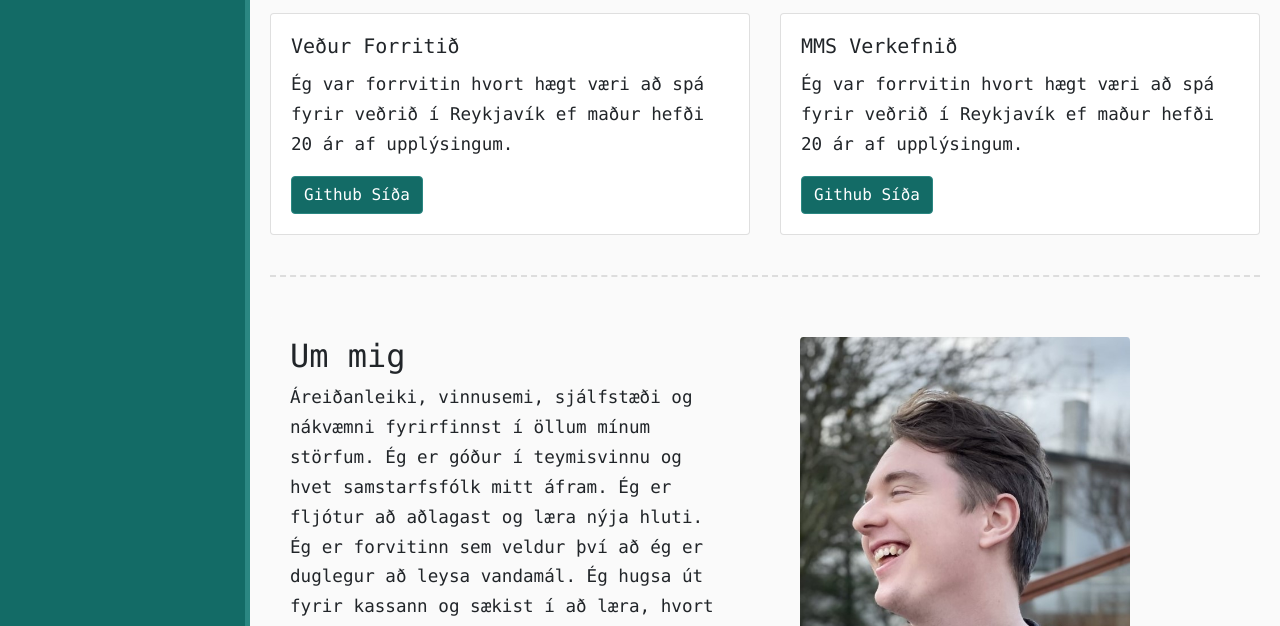
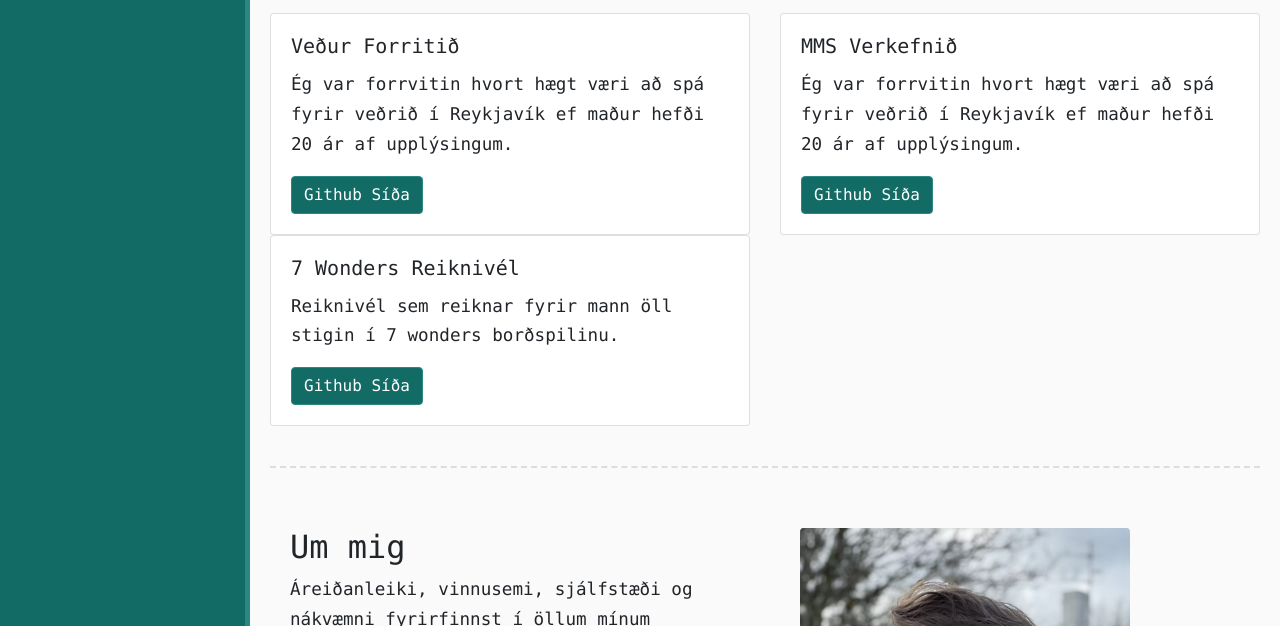
Before and after one commit to IceJonas/JonasPortfolio, a plain HTML site: page index.html in a window 1280 px wide. Shown: the part 563-1189 px from the top of the page. Drawn offline with nearby package versions, Linux system fonts and the light colour scheme.

Commit message:
20.03 extra project

```diff
--- a/index.html
+++ b/index.html
@@ -85,6 +85,14 @@
 							<div class="card-body">
 								<h5 class="card-title">MMS Verkefnið</h5>
 								<p class="card-text">Ég var forrvitin hvort hægt væri að spá fyrir veðrið í Reykjavík ef maður hefði 20 ár af upplýsingum.</p><a class="btn btn-primary verk-btn" href="https://github.com/IceJonas" target="_blank">Github Síða</a>
+							</div>
+						</div>
+					</div>
+					<div class="col-sm-6">
+						<div class="card">
+							<div class="card-body">
+								<h5 class="card-title">7 Wonders Reiknivél</h5>
+								<p class="card-text">Reiknivél sem reiknar fyrir mann öll stigin í 7 wonders borðspilinu.</p><a class="btn btn-primary verk-btn" href="https://github.com/IceJonas" target="_blank">Github Síða</a>
 							</div>
 						</div>
 					</div>
```
